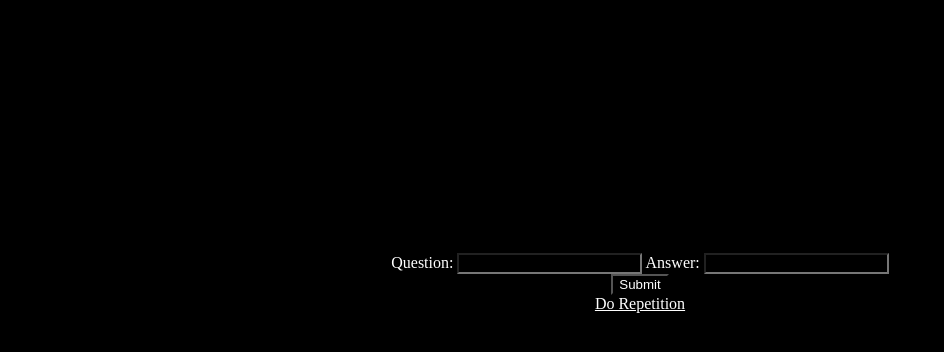
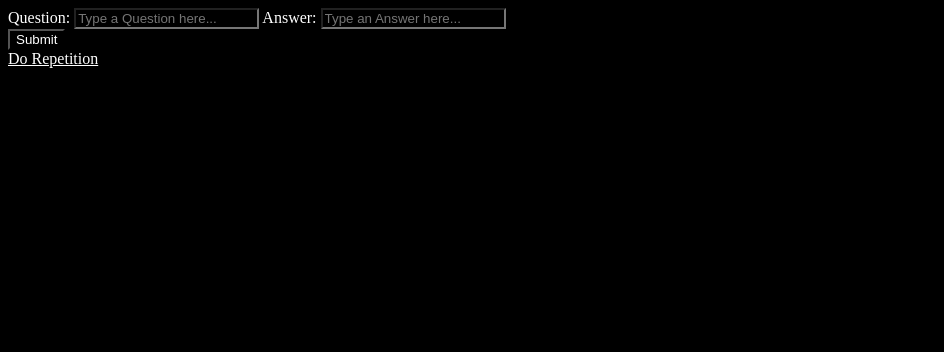
Before and after one commit to tommytank20/spaced-repetition, a plain HTML site: page views/index.html in a window 1280 px wide. Shown: the whole page, without its empty margins (0-944 px from the left). Drawn offline with Linux system fonts and the light colour scheme.

Commit message:
added names to form inputs and created form for repetition

```diff
--- a/static/styles.css
+++ b/static/styles.css
@@ -1,9 +1,9 @@
 * {
     background-color: black;
     color:white;
-    text-align: center;
 }
 
-.container {
-    margin-top: 20%;
+.center {
+    display: flex;
+    justify-content: center;
 }
--- a/views/index.html
+++ b/views/index.html
@@ -4,14 +4,14 @@
     <link rel="stylesheet" href="/static/styles.css">
 </head>
 <body>
-    <div class="container">
+    <div class="container" class="center">
         <form method="POST">
             <label>Question:</label>
-            <input type="text" />
+            <input type="text" name="question" placeholder="Type a Question here..."/>
             <label>Answer:</label>
-            <input type="text" /><br />
-            <input type="submit" text="Create Question" />
+            <input type="text" name="answer" placeholder="Type an Answer here..." /><br />
+            <input type="submit" class="submit" class="submit"text="Create Question" />
         </form>
+        <a href="/repetition">Do Repetition</a>
     </div>
-    <a href="/repetition">Do Repetition</a>
 </body>
```
Also changed, not shown: views/repetition.html (+4 -1 lines).
